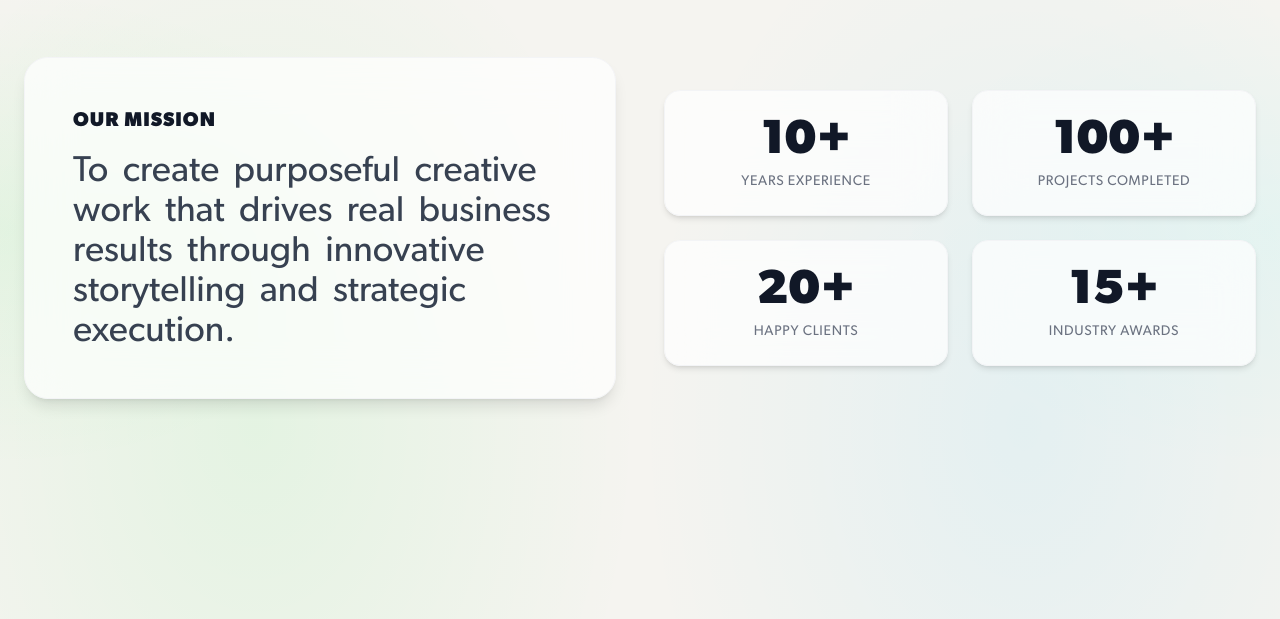
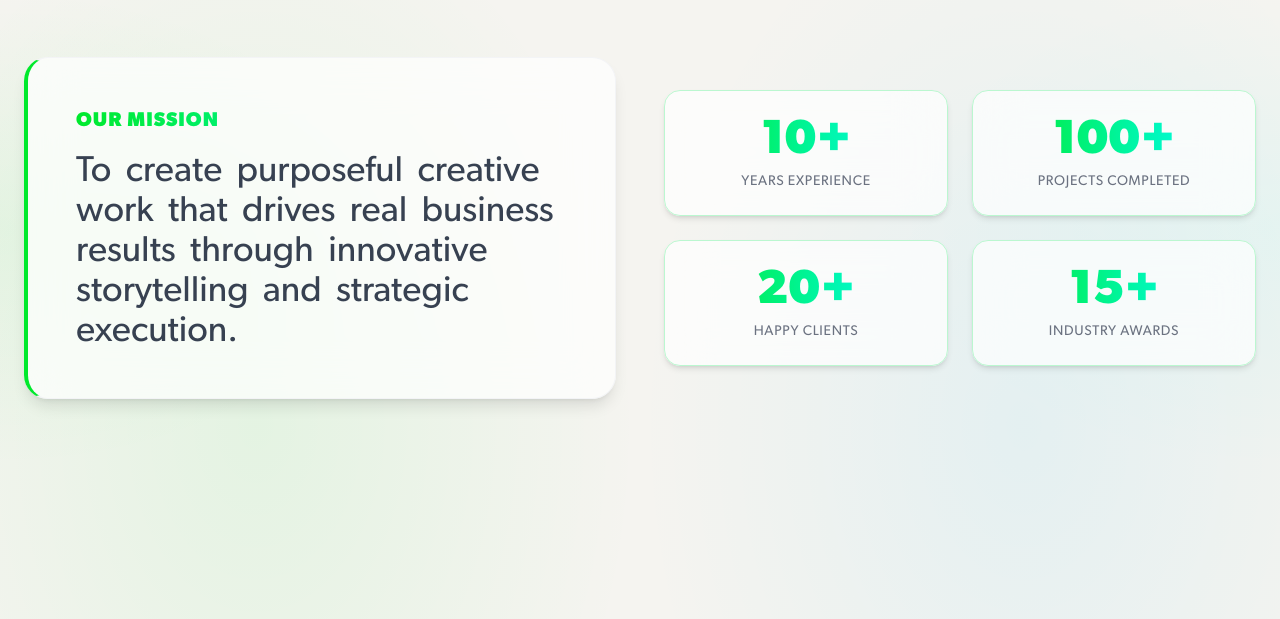
Before and after one commit to alandesmaill/agenz-3DLOGO, a Next.js app: page /about in a window 1280 px wide. Shown: the part 972-1591 px from the top of the page. Built offline with nearby package versions, Linux system fonts and the light colour scheme.

Commit message:
style: add gradient labels, green borders, and gradient stats to About mission section

```diff
--- a/components/dom/AboutSection.tsx
+++ b/components/dom/AboutSection.tsx
@@ -268,8 +268,8 @@ export default function AboutSection({ onBack }: AboutSectionProps) {
           <div className="relative z-10 max-w-7xl mx-auto px-6 grid grid-cols-1 lg:grid-cols-2 gap-12 items-center">
             {/* Left: Mission Text */}
             <div>
-              <div className="bg-white/70 backdrop-blur-xl rounded-3xl p-8 md:p-12 border border-gray-100 shadow-lg">
-                <h2 className="text-gray-900 text-xl font-bold mb-4 uppercase tracking-wider">
+              <div className="mission-card bg-white/70 backdrop-blur-xl rounded-3xl p-8 md:p-12 border-l-4 border-l-[#00e92c] border border-gray-100 shadow-lg">
+                <h2 className="text-xl font-bold mb-4 uppercase tracking-wider bg-gradient-to-r from-[#00e92c] to-[#00ffff] bg-clip-text text-transparent">
                   Our Mission
                 </h2>
                 <AnimatedText
@@ -290,13 +290,13 @@ export default function AboutSection({ onBack }: AboutSectionProps) {
               {aboutContent.mission.stats.map((stat, index) => (
                 <div
                   key={stat.label}
-                  className="bg-white/70 backdrop-blur-xl rounded-2xl p-6 border border-gray-100 shadow-md text-center"
+                  className="bg-white/70 backdrop-blur-xl rounded-2xl p-6 border border-green-200 shadow-md text-center"
                 >
                   <div
                     ref={(el) => {
                       statsRefs.current[index] = el;
                     }}
-                    className="text-4xl md:text-5xl font-bold text-gray-900 mb-2"
+                    className="text-4xl md:text-5xl font-bold mb-2 bg-gradient-to-r from-[#00e92c] to-[#00ffff] bg-clip-text text-transparent"
                   >
                     0+
                   </div>
```
